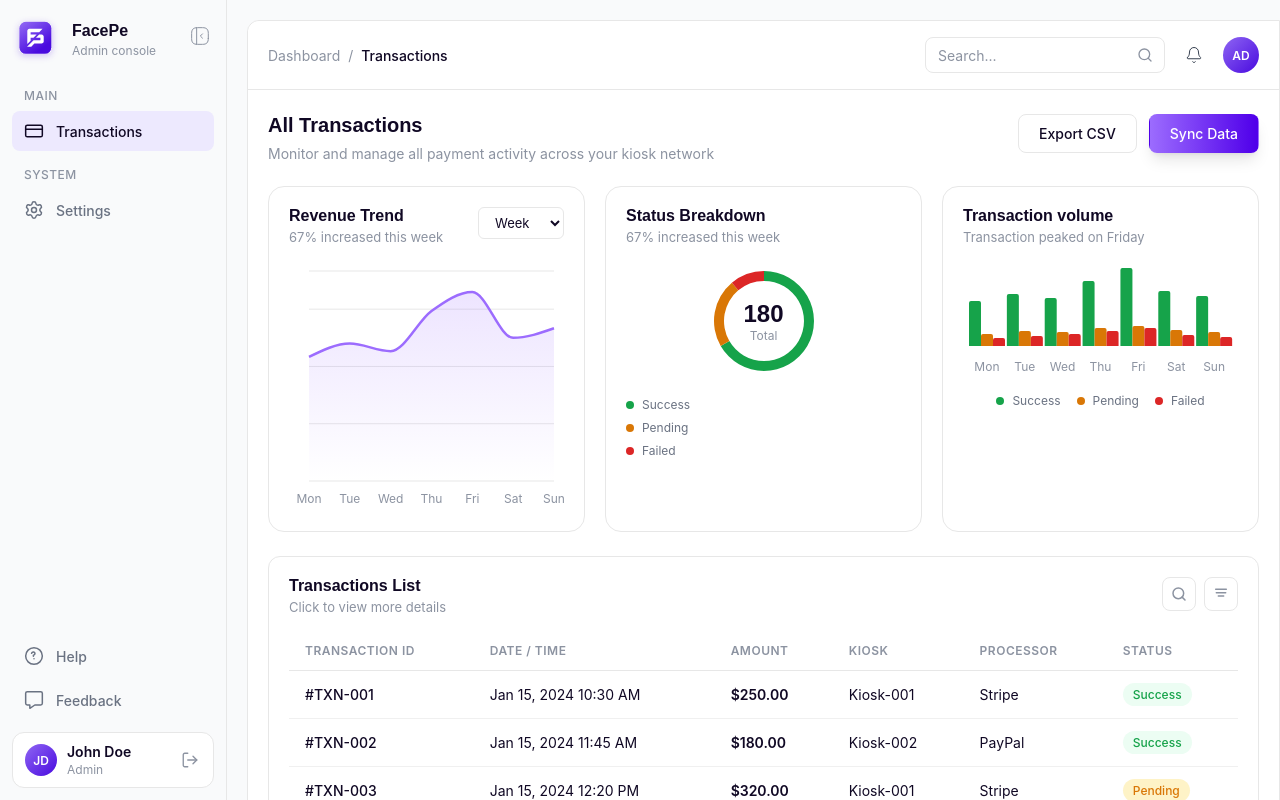
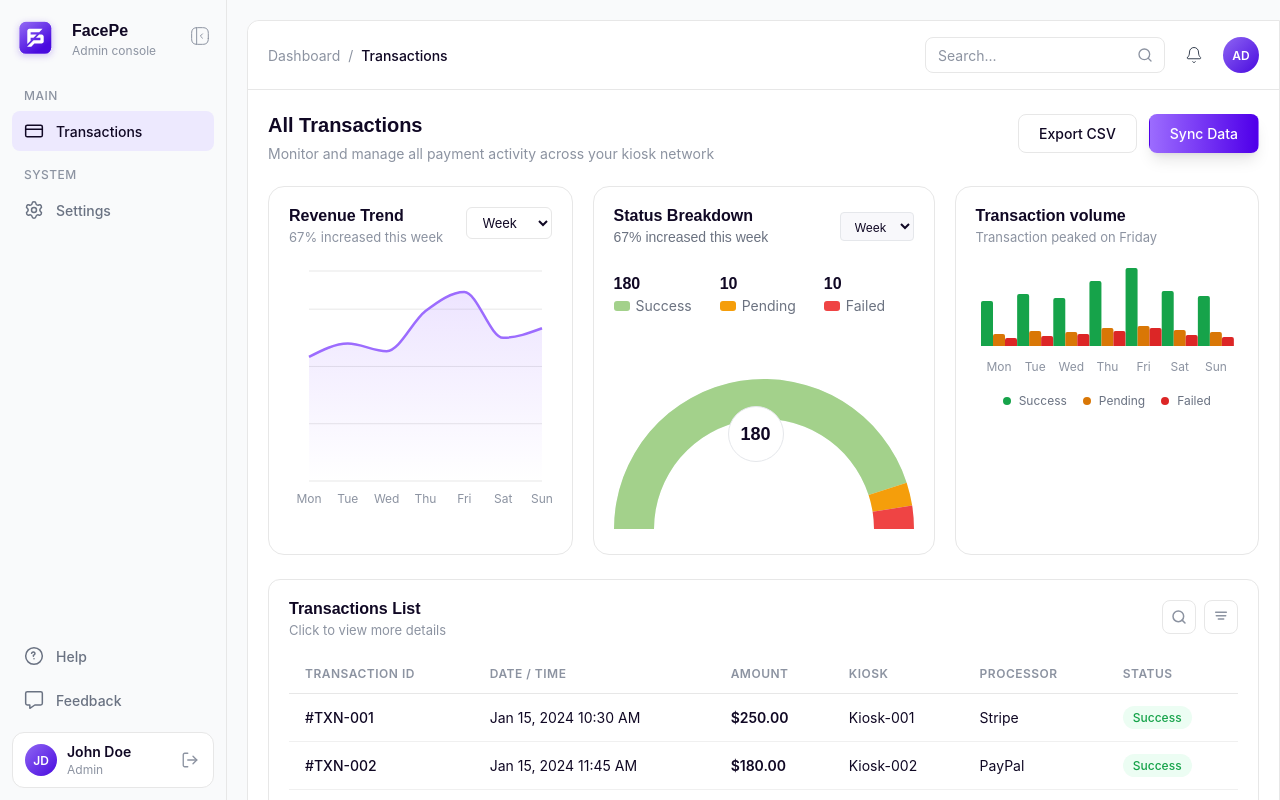
Before and after one commit to sagar-facepe-2303/facepe09-merchant-web-app, a React (Vite) app: page /dashboard/transactions in a window 1280 px wide. Shown: the top 800 px of the page. Built offline with nearby package versions, Linux system fonts and the light colour scheme; a web font is replaced by a local one.

Commit message:
feat: add StatusBreakdownCard component and integrate into TransactionsPage

```diff
--- a/src/App.jsx
+++ b/src/App.jsx
@@ -5,6 +5,8 @@ import SignupPage from './pages/SignupPage'
 import VerifyEmailPage from './pages/VerifyEmailPage'
 import VerifyPhonePage from './pages/VerifyPhonePage'
 import TransactionsPage from './pages/TransactionsPage'
+import './pages/transactions.css'
+import './components/transactions/StatusBreakdownCard.css'
 import ConnectGatewayPage from './pages/ConnectGatewayPage'
 import EnterSecurityCodePage from './pages/EnterSecurityCodePage'
 import NewPasswordPage  from './pages/NewPasswordPage'
--- /dev/null
+++ b/src/components/transactions/StatusBreakdownCard.css
@@ -0,0 +1,134 @@
+/* Card Container */
+.status-breakdown-card {
+  background: #FFFFFF;
+  border: 1px solid #E7E7E7;
+  border-radius: 16px;
+  padding: 20px;
+  position: relative;
+}
+
+/* Header Section */
+.status-breakdown-header {
+  display: flex;
+  justify-content: space-between;
+  align-items: center;
+}
+
+.status-breakdown-title-section {
+  display: flex;
+  flex-direction: column;
+  gap: 4px;
+}
+
+.status-breakdown-title {
+  margin: 0;
+  font-family: 'Satoshi', sans-serif;
+  font-size: 16px;
+  font-weight: 600;
+  color: #100824;
+}
+
+.status-breakdown-subtitle {
+  margin: 0;
+  font-family: 'Satoshi', sans-serif;
+  font-size: 14px;
+  font-weight: 500;
+  color: #6B7280;
+}
+
+/* Dropdown */
+.status-breakdown-dropdown {
+  width: 74px;
+  height: 29px;
+  padding: 6px 10px;
+  border: 1px solid #E5E7EB;
+  border-radius: 4px;
+  background: #F8F8FB;
+  font-size: 12px;
+  font-family: 'Inter', sans-serif;
+  color: #100824;
+  cursor: pointer;
+  outline: none;
+}
+
+/* Stats Row */
+.status-breakdown-stats {
+  display: flex;
+  align-items: center;
+  gap: 28px;
+  margin-top: 30px;
+}
+
+.status-breakdown-stat {
+  display: flex;
+  flex-direction: column;
+  gap: 4px;
+}
+
+.status-breakdown-stat-number {
+  font-size: 16px;
+  font-weight: 600;
+  color: #100824;
+  font-family: 'Satoshi', sans-serif;
+}
+
+.status-breakdown-stat-label {
+  display: flex;
+  align-items: center;
+  gap: 6px;
+}
+
+.status-breakdown-dot {
+  width: 16px;
+  height: 10px;
+  border-radius: 3px;
+}
+
+.status-breakdown-dot-success {
+  background: #A3D18B;
+}
+
+.status-breakdown-dot-pending {
+  background: #F59E0B;
+}
+
+.status-breakdown-dot-failed {
+  background: #EF4444;
+}
+
+.status-breakdown-stat-text {
+  font-size: 14px;
+  color: #6B7280;
+  font-family: 'Inter', sans-serif;
+}
+
+/* Chart Wrapper */
+.status-breakdown-chart-wrapper {
+  margin-top: 20px;
+  display: flex;
+  justify-content: center;
+  position: relative;
+}
+
+/* Floating Badge */
+.status-breakdown-badge {
+  position: absolute;
+  width: 56px;
+  height: 56px;
+  border-radius: 50%;
+  background: #FFFFFF;
+  border: 1px solid #E5E7EB;
+  display: flex;
+  align-items: center;
+  justify-content: center;
+  right: calc(50% - 150px + 130px);
+  top: 50%;
+  transform: translateY(-50%);
+}
+
+.status-breakdown-badge-value {
+  font-size: 18px;
+  font-weight: 600;
+  color: #100824;
+  font-family: 'Satoshi', sans-serif;
+}
--- /dev/null
+++ b/src/components/transactions/StatusBreakdownCard.jsx
@@ -0,0 +1,102 @@
+import { PieChart, Pie, Cell, ResponsiveContainer } from 'recharts'
+import './StatusBreakdownCard.css'
+
+function StatusBreakdownCard() {
+  const weekDropdown = (
+    <select className="status-breakdown-dropdown">
+      <option>Week</option>
+      <option>Month</option>
+      <option>Year</option>
+    </select>
+  )
+
+  const trackData = [{ value: 100 }]
+  const mainData = [
+    { name: 'Success', value: 180, fill: '#A3D18B' },
+    { name: 'Pending', value: 10, fill: '#F59E0B' },
+    { name: 'Failed', value: 10, fill: '#EF4444' },
+  ]
+
+  return (
+    <div className="status-breakdown-card">
+      {/* Header Section */}
+      <div className="status-breakdown-header">
+        <div className="status-breakdown-title-section">
+          <h2 className="status-breakdown-title">Status Breakdown</h2>
+          <p className="status-breakdown-subtitle">67% increased this week</p>
+        </div>
+        {weekDropdown}
+      </div>
+
+      {/* Stats Row */}
+      <div className="status-breakdown-stats">
+        <div className="status-breakdown-stat">
+          <span className="status-breakdown-stat-number">180</span>
+          <div className="status-breakdown-stat-label">
+            <span className="status-breakdown-dot status-breakdown-dot-success"></span>
+            <span className="status-breakdown-stat-text">Success</span>
+          </div>
+        </div>
+        <div className="status-breakdown-stat">
+          <span className="status-breakdown-stat-number">10</span>
+          <div className="status-breakdown-stat-label">
+            <span className="status-breakdown-dot status-breakdown-dot-pending"></span>
+            <span className="status-breakdown-stat-text">Pending</span>
+          </div>
+        </div>
+        <div className="status-breakdown-stat">
+          <span className="status-breakdown-stat-number">10</span>
+          <div className="status-breakdown-stat-label">
+            <span className="status-breakdown-dot status-breakdown-dot-failed"></span>
+            <span className="status-breakdown-stat-text">Failed</span>
+          </div>
+        </div>
+      </div>
+
+      {/* Chart Section */}
+      <div className="status-breakdown-chart-wrapper">
+        <ResponsiveContainer width={300} height={200}>
+          <PieChart>
+            {/* Background Track */}
+            <Pie
+              data={trackData}
+              cx="50%"
+              cy="100%"
+              startAngle={180}
+              endAngle={0}
+              innerRadius={110}
+              outerRadius={150}
+              dataKey="value"
+              stroke="none"
+            >
+              <Cell fill="#E6F4EA" />
+            </Pie>
+            {/* Main Data */}
+            <Pie
+              data={mainData}
+              cx="50%"
+              cy="100%"
+              startAngle={180}
+              endAngle={0}
+              innerRadius={110}
+              outerRadius={150}
+              dataKey="value"
+              stroke="none"
+            >
+              {mainData.map((entry, index) => (
+                <Cell key={`cell-${index}`} fill={entry.fill} />
+              ))}
+            </Pie>
+          </PieChart>
+        </ResponsiveContainer>
+
+        {/* Floating Badge */}
+        <div className="status-breakdown-badge">
+          <span className="status-breakdown-badge-value">180</span>
+        </div>
+      </div>
+    </div>
+  )
+}
+
+export default StatusBreakdownCard
--- a/src/pages/TransactionsPage.jsx
+++ b/src/pages/TransactionsPage.jsx
@@ -1,7 +1,7 @@
 import Sidebar from '../components/layout/Sidebar/Sidebar'
 import DashboardHeader from '../components/layout/DashboardHeader/DashboardHeader'
 import RevenueChart from '../components/transactions/RevenueChart'
-import StatusDonut from '../components/transactions/StatusDonut'
+import StatusBreakdownCard from '../components/transactions/StatusBreakdownCard'
 import VolumeBarChart from '../components/transactions/VolumeBarChart'
 import TransactionsTable from '../components/transactions/TransactionsTable'
 import './transactions.css'
@@ -28,7 +28,7 @@ function TransactionsPage() {
 
         <div className="transactions-cards">
           <RevenueChart />
-          <StatusDonut />
+          <StatusBreakdownCard />
           <VolumeBarChart />
         </div>
 
```
